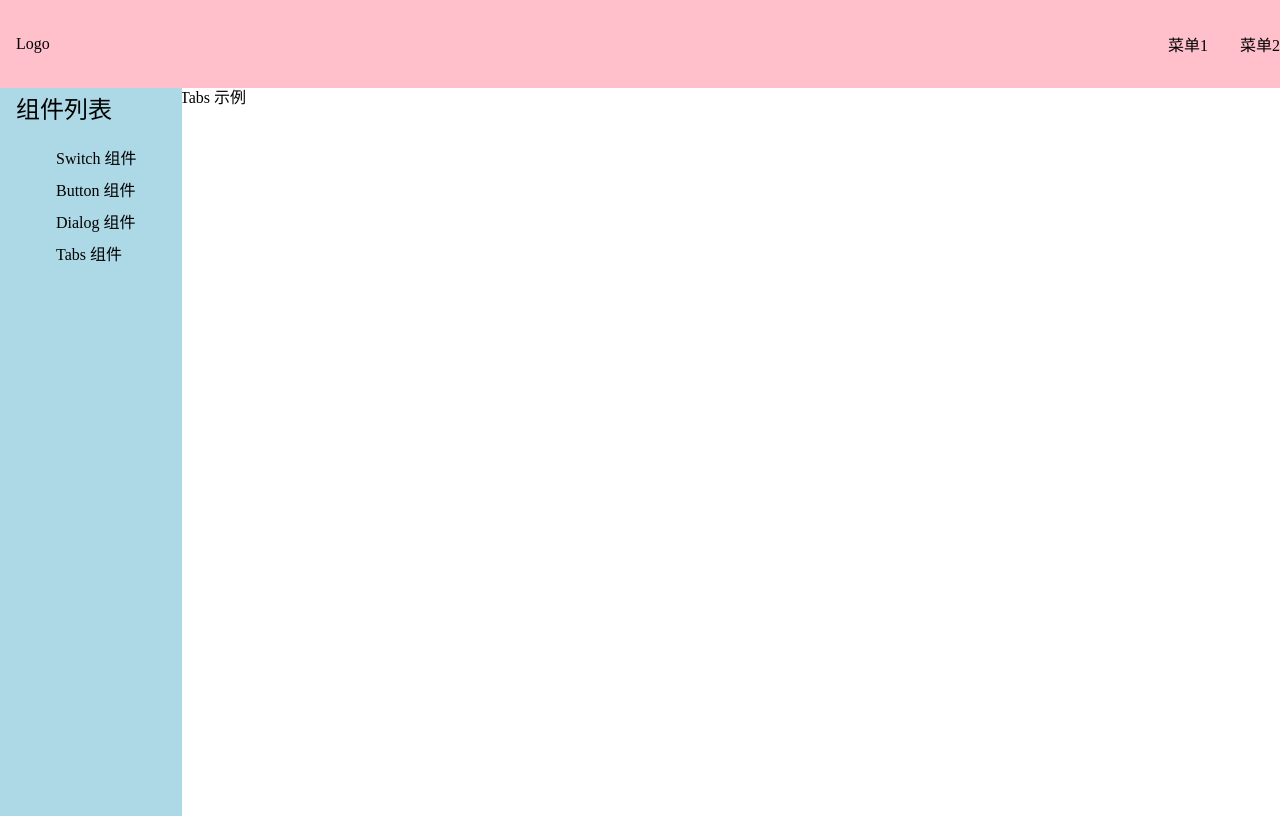
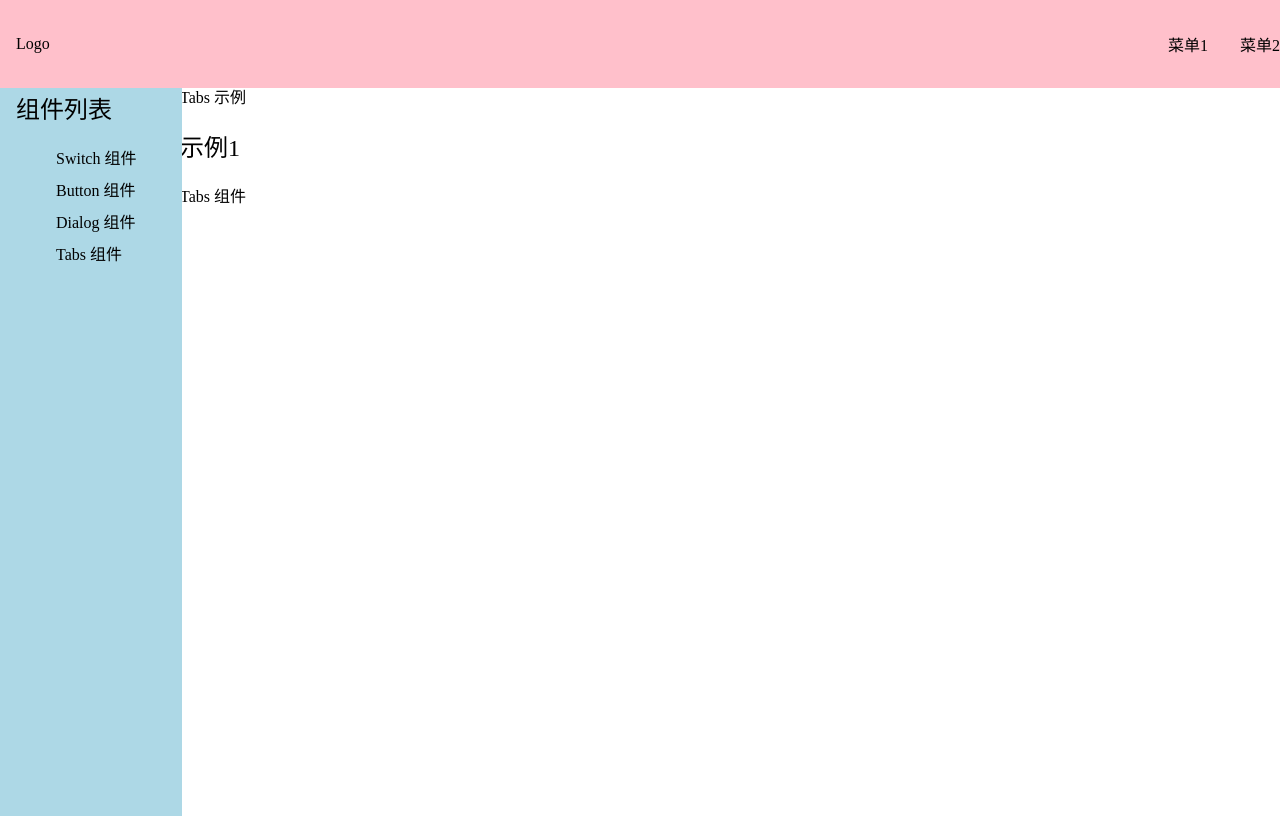
Before and after one commit to cxk0222/vale, a Vue app: page /#/doc/tabs in a window 1280 px wide. Built offline with nearby package versions, Linux system fonts and the light colour scheme.

Commit message:
Create Tabs and Tab component

```diff
--- a/src/components/TabsDemo.vue
+++ b/src/components/TabsDemo.vue
@@ -1,15 +1,25 @@
 <template>
-<div>
-  Tabs 示例
-</div>
+  <div>
+    Tabs 示例
+  </div>
+  <h2>示例1</h2>
+  <Tabs>
+    <Tab title="导航1">内容1</Tab>
+    <Tab title="导航2">内容2</Tab>
+  </Tabs>
 </template>
 
-<script>
+<script lang="ts">
+import Tabs from '../lib/Tabs.vue'
+import Tab from '../lib/Tab.vue'
 export default {
-
+  components: {
+    Tabs,
+    Tab,
+  }
 }
 </script>
 
-<style>
+<style lang="scss" scoped>
 
 </style>
--- /dev/null
+++ b/src/lib/Tab.vue
@@ -0,0 +1,15 @@
+<template>
+  <div>
+    Tab 组件
+  </div>
+</template>
+
+<script lang="ts">
+export default {
+
+}
+</script>
+
+<style lang="scss" scoped>
+
+</style>
--- /dev/null
+++ b/src/lib/Tabs.vue
@@ -0,0 +1,15 @@
+<template>
+  <div>
+    Tabs 组件
+  </div>
+</template>
+
+<script lang="ts">
+export default {
+
+}
+</script>
+
+<style lang="scss" scoped>
+
+</style>
```
